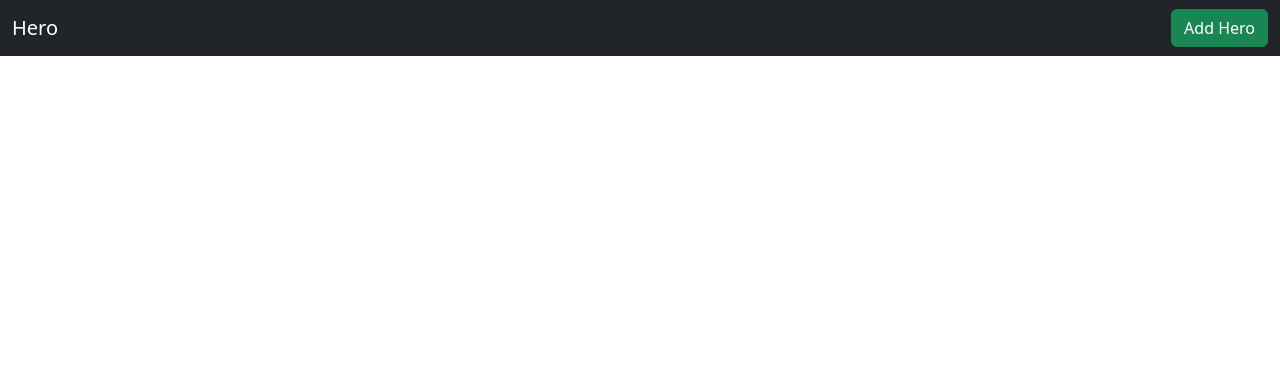
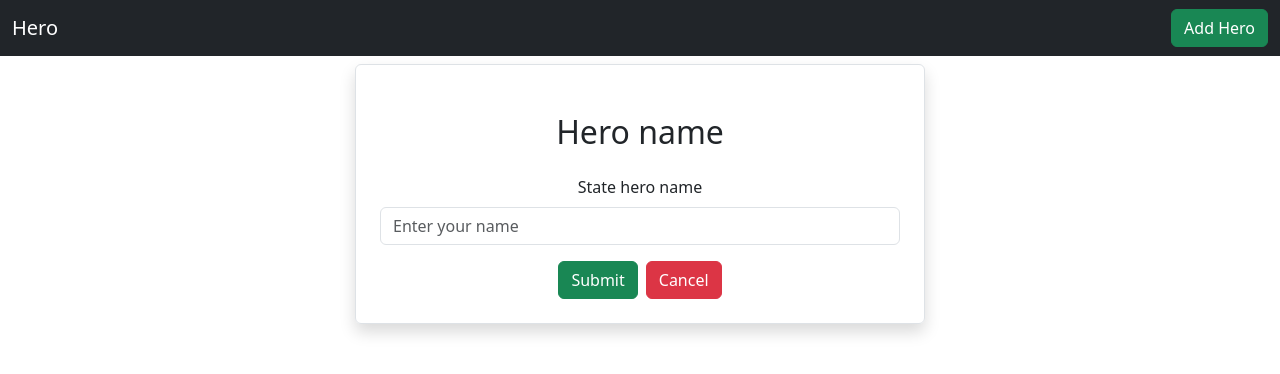
Before and after one commit to MattiusW/MyApp, a React (Create React App) app in the folder front/: page /addhero in a window 1280 px wide. Before the commit this address had no page. Shown: the top 374 px of the page. Built offline with nearby package versions, Linux system fonts and the light colour scheme.

Commit message:
Add Hero button

```diff
--- a/front/src/App.js
+++ b/front/src/App.js
@@ -3,6 +3,7 @@
 import Navbar from "./layout/Navbar";
 import Home from "./pages/Home";
 import { BrowserRouter as Router, Routes, Route } from "react-router-dom";
+import AddHero from "./hero/AddHero";
 
 function App() {
   return (
@@ -11,6 +12,7 @@
         <Navbar />
         <Routes>
           <Route exact path="/" element={<Home />} />
+          <Route exact path="/addhero" element={<AddHero/>} />
         </Routes>
       </Router>
     </div>
--- a/front/src/hero/AddHero.js
+++ b/front/src/hero/AddHero.js
@@ -1,7 +1,30 @@
-import React from 'react'
+import React from "react";
 
 export default function AddHero() {
   return (
-    <div>AddHero</div>
-  )
+    <div className="container">
+      <div className="row">
+        <div className="col-md-6 offset-md-3 border rounded p-4 mt-2 shadow">
+          <h2 className="text-center m-4">Hero name</h2>
+          <div className="mb-3">
+            <label htmlFor="Name" className="form-label">
+              State hero name
+            </label>
+            <input
+              type={"text"}
+              className="form-control"
+              placeholder="Enter your name"
+              name="name"
+            />
+          </div>
+          <button type="submit" className="btn btn-success mx-1">
+            Submit
+          </button>
+          <button type="submit" className="btn btn-danger mx-1">
+            Cancel
+          </button>
+        </div>
+      </div>
+    </div>
+  );
 }
--- a/front/src/layout/Navbar.js
+++ b/front/src/layout/Navbar.js
@@ -1,4 +1,5 @@
 import React from "react";
+import { Link } from "react-router-dom";
 
 export default function Navbar() {
   return (
@@ -19,7 +20,7 @@
           >
             <snap className="navbar-toggler-icon"></snap>
           </button>
-          <button className="btn btn-success">Add Hero</button>
+          <Link className="btn btn-success" to="/addhero">Add Hero</Link>
         </div>
       </nav>
     </div>
```
